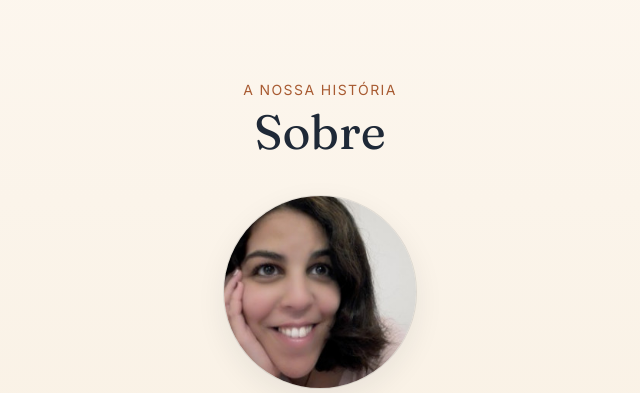
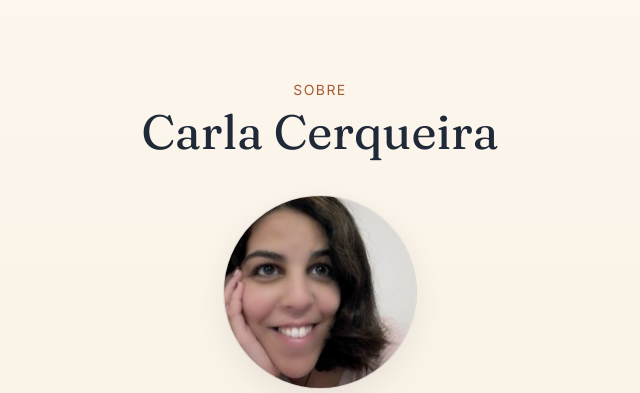
Before and after one commit to ClaudioVarandas/canelaegengibre, a Laravel app: page /sobre in a window 1280 px wide. Shown: the part 72-465 px from the top of the page, without its empty margins (320-960 px from the left). Run offline with Laravel 12, Linux system fonts and the light colour scheme; data that the repository does not hold is empty; style sheets or scripts are compiled from the project's sources; parts of the project's set-up code (start-up, migrations or seed data) failed here and were passed over.

Commit message:
feat(about): personalize header — eyebrow 'Sobre', title 'Carla Cerqueira'
Hard-coded since this is page-specific copy, not a site-wide label.
Drops the now-unused 'Our story' lang key from pt_PT and pt_BR JSON.

```diff
--- a/lang/pt_BR.json
+++ b/lang/pt_BR.json
@@ -9,7 +9,6 @@
     "Latest": "Mais recentes",
     "Latest articles in :category": "Últimos artigos em :category",
     "No results for \":query\".": "Sem resultados para “:query”.",
-    "Our story": "Nossa história",
     "Read article": "Ler artigo",
     "Search": "Buscar",
     "Search articles": "Buscar artigos",
--- a/lang/pt_PT.json
+++ b/lang/pt_PT.json
@@ -9,7 +9,6 @@
     "Latest": "Mais recentes",
     "Latest articles in :category": "Últimos artigos em :category",
     "No results for \":query\".": "Sem resultados para “:query”.",
-    "Our story": "A nossa história",
     "Read article": "Ler artigo",
     "Search": "Pesquisar",
     "Search articles": "Pesquisar artigos",
--- a/resources/views/about.blade.php
+++ b/resources/views/about.blade.php
@@ -7,8 +7,8 @@
 
     <main class="mx-auto max-w-3xl px-6 py-20" data-locale="{{ app()->getLocale() }}">
         <header class="mb-10 text-center">
-            <p class="text-sm uppercase tracking-widest text-cinnamon">{{ __('Our story') }}</p>
-            <h1 class="mt-2 font-display text-5xl text-ink">{{ __('About') }}</h1>
+            <p class="text-sm uppercase tracking-widest text-cinnamon">Sobre</p>
+            <h1 class="mt-2 font-display text-5xl text-ink">Carla Cerqueira</h1>
         </header>
 
         <figure class="mx-auto mb-12 w-48">
```
